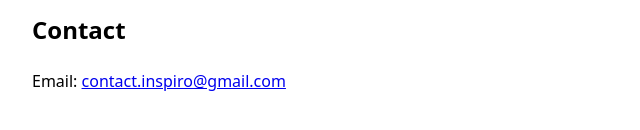
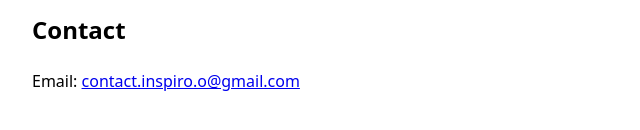
Before and after one commit to ashhh0120/inspiro-privacy-policy, a plain HTML site: page index.html in a window 1280 px wide. Shown: the part 890-1020 px from the top of the page, 198-838 px from the left. Drawn offline with Linux system fonts and the light colour scheme.

Commit message:
Update index.html

```diff
--- a/index.html
+++ b/index.html
@@ -42,6 +42,6 @@
   </ul>
 
   <h2>Contact</h2>
-  <p>Email: <a href="mailto:contact.inspiro@gmail.com">contact.inspiro@gmail.com</a></p>
+  <p>Email: <a href="mailto:contact.inspiro.o@gmail.com">contact.inspiro.o@gmail.com</a></p>
 </body>
 </html>
```
